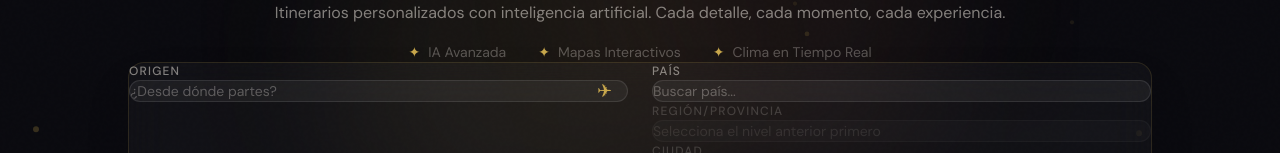
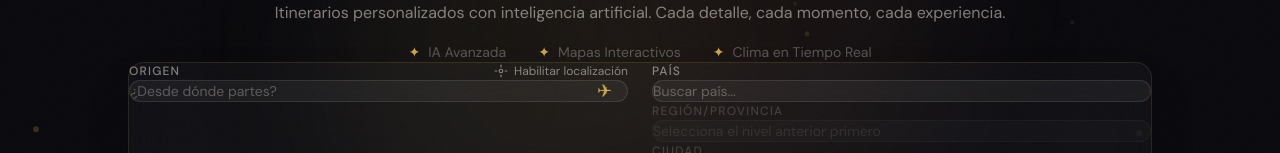
Before and after one commit to JossRubio/LariGuide, a React (Vite) app: page / in a window 1280 px wide. Shown: the part 280-433 px from the top of the page. Built offline with nearby package versions, Linux system fonts and the light colour scheme; a web font is replaced by a local one.

Commit message:
feat: Funcionalidad nueva de habilitar localización

```diff
--- a/src/components/SearchForm/index.tsx
+++ b/src/components/SearchForm/index.tsx
@@ -19,6 +19,16 @@ function hashCode(s: string): number {
   let h = 0;
   for (let i = 0; i < s.length; i++) h = (Math.imul(31, h) + s.charCodeAt(i)) | 0;
   return Math.abs(h);
+}
+
+function haversineDistance(lat1: number, lon1: number, lat2: number, lon2: number): number {
+  const R = 6371;
+  const dLat = ((lat2 - lat1) * Math.PI) / 180;
+  const dLon = ((lon2 - lon1) * Math.PI) / 180;
+  const a =
+    Math.sin(dLat / 2) ** 2 +
+    Math.cos((lat1 * Math.PI) / 180) * Math.cos((lat2 * Math.PI) / 180) * Math.sin(dLon / 2) ** 2;
+  return R * 2 * Math.atan2(Math.sqrt(a), Math.sqrt(1 - a));
 }
 
 interface SearchFormProps {
@@ -48,7 +58,38 @@ function OriginStaticLevel({
 }) {
   const [query, setQuery] = useState('');
   const [open, setOpen] = useState(false);
+  const [locating, setLocating] = useState(false);
+  const [locationError, setLocationError] = useState<string | null>(null);
   const containerRef = useRef<HTMLDivElement>(null);
+
+  const handleLocate = () => {
+    if (!navigator.geolocation) {
+      setLocationError('Tu navegador no soporta geolocalización');
+      return;
+    }
+    setLocating(true);
+    setLocationError(null);
+    navigator.geolocation.getCurrentPosition(
+      (position) => {
+        const { latitude, longitude } = position.coords;
+        let nearest = CHILE_AIRPORT_CITIES[0];
+        let minDist = Infinity;
+        for (const city of CHILE_AIRPORT_CITIES) {
+          const dist = haversineDistance(latitude, longitude, city.lat, city.lon);
+          if (dist < minDist) {
+            minDist = dist;
+            nearest = city;
+          }
+        }
+        onSelect(nearest);
+        setLocating(false);
+      },
+      () => {
+        setLocationError('No se pudo obtener tu ubicación');
+        setLocating(false);
+      }
+    );
+  };
 
   const filtered = CHILE_AIRPORT_CITIES.filter(
     (c) =>
@@ -80,9 +121,31 @@ function OriginStaticLevel({
 
   return (
     <div>
-      <label className="block text-ivory/50 text-xs font-medium uppercase tracking-widest mb-2">
-        Origen
-      </label>
+      <div className="flex items-center justify-between mb-2">
+        <label className="block text-ivory/50 text-xs font-medium uppercase tracking-widest">
+          Origen
+        </label>
+        <button
+          type="button"
+          onClick={handleLocate}
+          disabled={locating}
+          className="flex items-center gap-1.5 text-xs text-ivory/50 hover:text-gold transition-colors duration-200 disabled:opacity-50 disabled:cursor-not-allowed"
+        >
+          {locating ? (
+            <span className="w-3 h-3 border border-gold/40 border-t-gold rounded-full animate-spin inline-block" />
+          ) : (
+            <svg xmlns="http://www.w3.org/2000/svg" className="w-3.5 h-3.5" viewBox="0 0 24 24" fill="none" stroke="currentColor" strokeWidth="2" strokeLinecap="round" strokeLinejoin="round">
+              <circle cx="12" cy="12" r="3" />
+              <path d="M12 2v3M12 19v3M2 12h3M19 12h3" />
+            </svg>
+          )}
+          {locating ? 'Localizando...' : 'Habilitar localización'}
+        </button>
+      </div>
+
+      {locationError && (
+        <p className="text-red-400 text-xs mb-2">{locationError}</p>
+      )}
 
       {selected ? (
         <div className="flex flex-wrap gap-1.5 mb-2">
```
